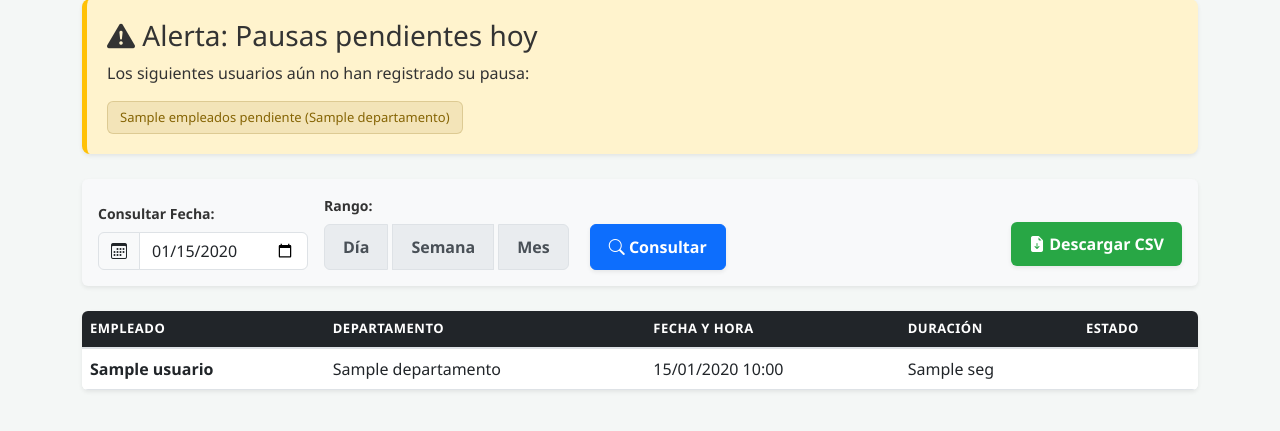
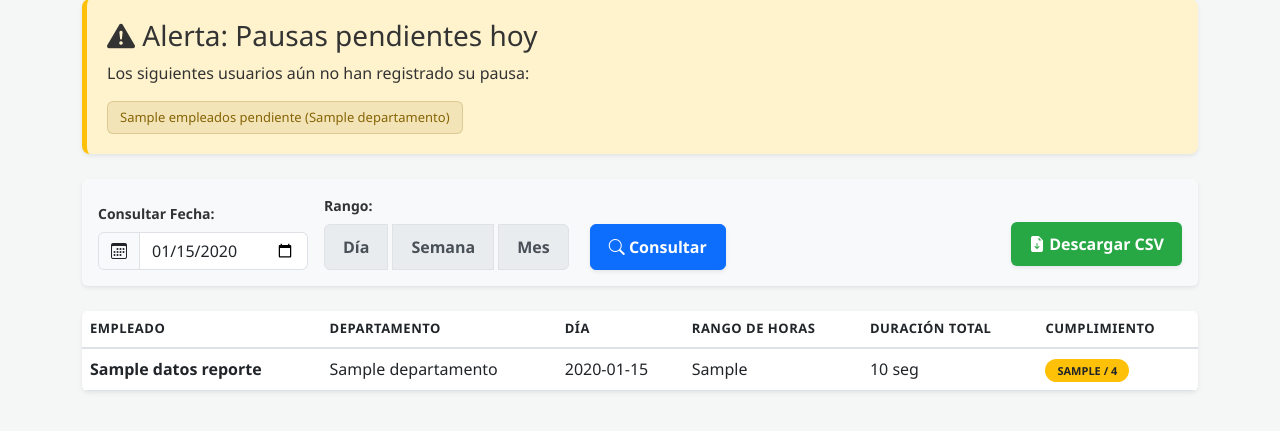
Before and after one commit to Sofia032347/sst-digital-app, a Spring app: template src/main/resources/templates/rrhh/rrhh.html in a window 1280 px wide. Shown: the part 152-583 px from the top of the page. Run offline with Thymeleaf, Linux system fonts and the light colour scheme; the template is opened without the code that fills it: most values are stand-ins (such as "Sample title", 1, 10 or a date in 2020); data that the repository does not hold is empty; some libraries are stand-ins or nearby versions.

Commit message:
Agregando cambios para Render

```diff
--- a/src/main/java/com/sst/sst/controller/ActividadController.java
+++ b/src/main/java/com/sst/sst/controller/ActividadController.java
@@ -85,13 +85,13 @@ public class ActividadController {
     }
 
     // --- REPORTES ---
+    // --- REPORTES ACTUALIZADO CON AGRUPACIÓN DIARIA ---
     @GetMapping("/reportes")
     public String verReportes(
             @RequestParam(value = "periodo", defaultValue = "HOY") String periodo,
             @RequestParam(value = "fechaRef", required = false) String fechaRef,
             Model model) {
 
-        // 1. Determinar la fecha de referencia (si no viene, usar hoy)
         LocalDate fechaReferencia = (fechaRef != null && !fechaRef.isEmpty())
                 ? LocalDate.parse(fechaRef)
                 : LocalDate.now();
@@ -99,7 +99,6 @@ public class ActividadController {
         LocalDateTime fechaInicio;
         LocalDateTime fechaFin;
 
-        // 2. Configurar rangos según el periodo
         switch (periodo.toUpperCase()) {
             case "DIA":
                 fechaInicio = fechaReferencia.atStartOfDay();
@@ -124,69 +123,63 @@ public class ActividadController {
         List<Actividad> actividadesBD = actividadRepository.findByFechaBetween(fechaInicio, fechaFin);
         List<Map<String, Object>> datosReporte = new ArrayList<>();
 
-        // 3. Procesar datos (Si es HOY o DIA, mostramos detalle. Si es SEMANA/MES, agrupamos)
         if ("HOY".equals(periodo) || "DIA".equals(periodo)) {
+            // Detalle individual (como lo tenías)
             for (Actividad act : actividadesBD) {
                 Map<String, Object> fila = new HashMap<>();
                 fila.put("nombre", act.getUsuario().getNombre());
-                fila.put("rol", act.getUsuario().getRol().getNombre());
-                fila.put("tiempoTotal", act.getDuracionSegundos() != null ? act.getDuracionSegundos() : 0);
-                fila.put("cantidadPausas", 1);
+                fila.put("departamento", act.getUsuario().getDepartamento());
+                fila.put("fechaHora", act.getFecha().format(DateTimeFormatter.ofPattern("HH:mm")));
+                fila.put("tiempoTotal", act.getDuracionSegundos());
                 fila.put("estado", act.getEstado());
                 datosReporte.add(fila);
             }
         } else {
-            Map<Usuario, List<Actividad>> agrupadoPorUsuario = actividadesBD.stream()
-                    .collect(Collectors.groupingBy(Actividad::getUsuario));
+            // AGRUPACIÓN POR DÍA (Para SEMANA y MES)
+            Map<Usuario, Map<LocalDate, List<Actividad>>> agrupado = actividadesBD.stream()
+                    .collect(Collectors.groupingBy(
+                            Actividad::getUsuario,
+                            Collectors.groupingBy(a -> a.getFecha().toLocalDate())
+                    ));
 
-            for (Map.Entry<Usuario, List<Actividad>> entrada : agrupadoPorUsuario.entrySet()) {
-                Usuario usuario = entrada.getKey();
-                List<Actividad> pausasDelUsuario = entrada.getValue();
+            for (var entryUsuario : agrupado.entrySet()) {
+                Usuario u = entryUsuario.getKey();
+                for (var entryDia : entryUsuario.getValue().entrySet()) {
+                    LocalDate fecha = entryDia.getKey();
+                    List<Actividad> acts = entryDia.getValue();
 
-                int sumaTiempo = pausasDelUsuario.stream()
-                        .filter(act -> "COMPLETADA".equals(act.getEstado()))
-                        .mapToInt(act -> act.getDuracionSegundos() != null ? act.getDuracionSegundos() : 0)
-                        .sum();
+                    // 1. Calcular Rango de Horas (ej: 08:00 - 16:00)
+                    LocalTime minHora = acts.stream().map(a -> a.getFecha().toLocalTime()).min(LocalTime::compareTo).get();
+                    LocalTime maxHora = acts.stream().map(a -> a.getFecha().toLocalTime()).max(LocalTime::compareTo).get();
+                    String rangoHoras = minHora.format(DateTimeFormatter.ofPattern("HH:mm")) + " - " +
+                            maxHora.format(DateTimeFormatter.ofPattern("HH:mm"));
 
-                int pausasRequeridas = 0;
-                if ("SEMANA".equals(periodo)) {
-                    pausasRequeridas = 6 * 4; // 6 días * 4 pausas
-                } else if ("MES".equals(periodo)) {
-                    LocalDate inicioMes = fechaReferencia.with(TemporalAdjusters.firstDayOfMonth());
-                    // Si consultamos el mes actual, contamos hasta hoy. Si es un mes pasado, hasta el fin de mes.
-                    LocalDate finCalculo = (fechaReferencia.getMonth() == LocalDate.now().getMonth()) ? LocalDate.now() : fechaReferencia.with(TemporalAdjusters.lastDayOfMonth());
+                    // 2. Sumar tiempo y contar completadas
+                    int sumaTiempo = acts.stream()
+                            .filter(a -> "COMPLETADA".equals(a.getEstado()))
+                            .mapToInt(a -> a.getDuracionSegundos() != null ? a.getDuracionSegundos() : 0).sum();
 
-                    long diasLaboralesAcumulados = 0;
-                    LocalDate iterador = inicioMes;
-                    while (!iterador.isAfter(finCalculo)) {
-                        if (iterador.getDayOfWeek() != DayOfWeek.SUNDAY) diasLaboralesAcumulados++;
-                        iterador = iterador.plusDays(1);
-                    }
-                    pausasRequeridas = (int) (diasLaboralesAcumulados * 4);
+                    long completadas = acts.stream().filter(a -> "COMPLETADA".equals(a.getEstado())).count();
+
+                    Map<String, Object> fila = new HashMap<>();
+                    fila.put("nombre", u.getNombre());
+                    fila.put("departamento", u.getDepartamento());
+                    fila.put("fechaDia", fecha.format(DateTimeFormatter.ofPattern("dd/MM/yyyy")));
+                    fila.put("rangoHoras", rangoHoras);
+                    fila.put("tiempoTotal", sumaTiempo);
+                    fila.put("cantidadPausas", (int) completadas);
+                    fila.put("estado", (completadas >= 4) ? "COMPLETO" : "INCOMPLETO");
+                    datosReporte.add(fila);
                 }
-
-                long pausasCompletadas = pausasDelUsuario.stream()
-                        .filter(act -> "COMPLETADA".equals(act.getEstado()))
-                        .count();
-
-                Map<String, Object> fila = new HashMap<>();
-                fila.put("nombre", usuario.getNombre());
-                fila.put("rol", usuario.getRol().getNombre());
-                fila.put("tiempoTotal", sumaTiempo);
-                fila.put("cantidadPausas", (int) pausasCompletadas);
-                fila.put("pausasRequeridas", pausasRequeridas);
-                fila.put("estado", (pausasCompletadas >= pausasRequeridas) ? "COMPLETO" : "INCOMPLETO");
-                datosReporte.add(fila);
             }
+            // Ordenar por fecha para que sea legible
+            datosReporte.sort((a, b) -> b.get("fechaDia").toString().compareTo(a.get("fechaDia").toString()));
         }
 
-        // 4. Pasar datos al modelo
         model.addAttribute("datosReporte", datosReporte);
         model.addAttribute("periodo", periodo);
         model.addAttribute("fechaRef", fechaReferencia);
-        model.addAttribute("rangoFechas",
-                fechaInicio.toLocalDate().format(java.time.format.DateTimeFormatter.ofPattern("dd/MM/yyyy")) + " - " +
-                        fechaFin.toLocalDate().format(java.time.format.DateTimeFormatter.ofPattern("dd/MM/yyyy")));
+        model.addAttribute("rangoFechas", fechaInicio.toLocalDate().format(DateTimeFormatter.ofPattern("dd/MM")) + " - " + fechaFin.toLocalDate().format(DateTimeFormatter.ofPattern("dd/MM")));
 
         return "rrhh/reportes";
     }
--- a/src/main/resources/templates/rrhh/rrhh.html
+++ b/src/main/resources/templates/rrhh/rrhh.html
@@ -81,31 +81,33 @@
     </div>
 
     <div class="table-responsive shadow-sm rounded mt-4">
-        <table class="table table-hover mb-0 bg-white">
-            <thead class="table-dark">
+        <table class="table table-hover mb-0">
+            <thead>
             <tr>
                 <th>Empleado</th>
                 <th>Departamento</th>
-                <th>Fecha y Hora</th>
-                <th>Duración</th>
-                <th>Estado</th>
+                <th th:text="${periodo == 'HOY' || periodo == 'DIA'} ? 'Hora' : 'Día'">Fecha</th>
+                <th th:text="${periodo == 'HOY' || periodo == 'DIA'} ? 'Estado' : 'Rango de Horas'">Detalle</th>
+                <th>Duración Total</th>
+                <th th:if="${periodo != 'HOY' && periodo != 'DIA'}">Cumplimiento</th>
             </tr>
             </thead>
             <tbody>
-            <tr th:each="act : ${listaActividades}">
-                <td th:text="${act.usuario.nombre}" class="fw-bold"></td>
-                <td th:text="${act.usuario.departamento}"></td>
-                <td th:text="${#temporals.format(act.fecha, 'dd/MM/yyyy HH:mm')}"></td>
-                <td th:text="${act.duracionSegundos + ' seg'}"></td>
-                <td>
-                    <span th:if="${act.estado == 'EN_PROCESO'}" class="badge bg-warning text-dark">En Proceso <i class="bi bi-hourglass-split"></i></span>
-                    <span th:if="${act.estado == 'COMPLETADA'}" class="badge bg-success">Completada <i class="bi bi-check-lg"></i></span>
-                    <span th:if="${act.estado == 'INCOMPLETA'}" class="badge bg-danger">Incompleta <i class="bi bi-x-lg"></i></span>
-                    <span th:if="${act.estado == 'CANCELADA'}" class="badge bg-secondary">Cancelada <i class="bi bi-slash-circle"></i></span>
+            <tr th:each="fila : ${datosReporte}">
+                <td th:text="${fila.nombre}" class="fw-bold"></td>
+                <td th:text="${fila.departamento}"></td>
+
+                <td th:text="${fila.fechaHora != null ? fila.fechaHora : fila.fechaDia}"></td>
+
+                <td th:text="${fila.rangoHoras != null ? fila.rangoHoras : fila.estado}"></td>
+
+                <td th:text="${fila.tiempoTotal + ' seg'}"></td>
+
+                <td th:if="${fila.cantidadPausas != null}">
+                <span th:text="${fila.cantidadPausas + ' / 4'}"
+                      class="badge"
+                      th:classappend="${fila.estado == 'COMPLETO' ? 'bg-success' : 'bg-warning text-dark'}"></span>
                 </td>
-            </tr>
-            <tr th:if="${listaActividades.isEmpty()}">
-                <td colspan="5" class="text-center py-4 text-muted">No hay registros para este periodo.</td>
             </tr>
             </tbody>
         </table>
```
